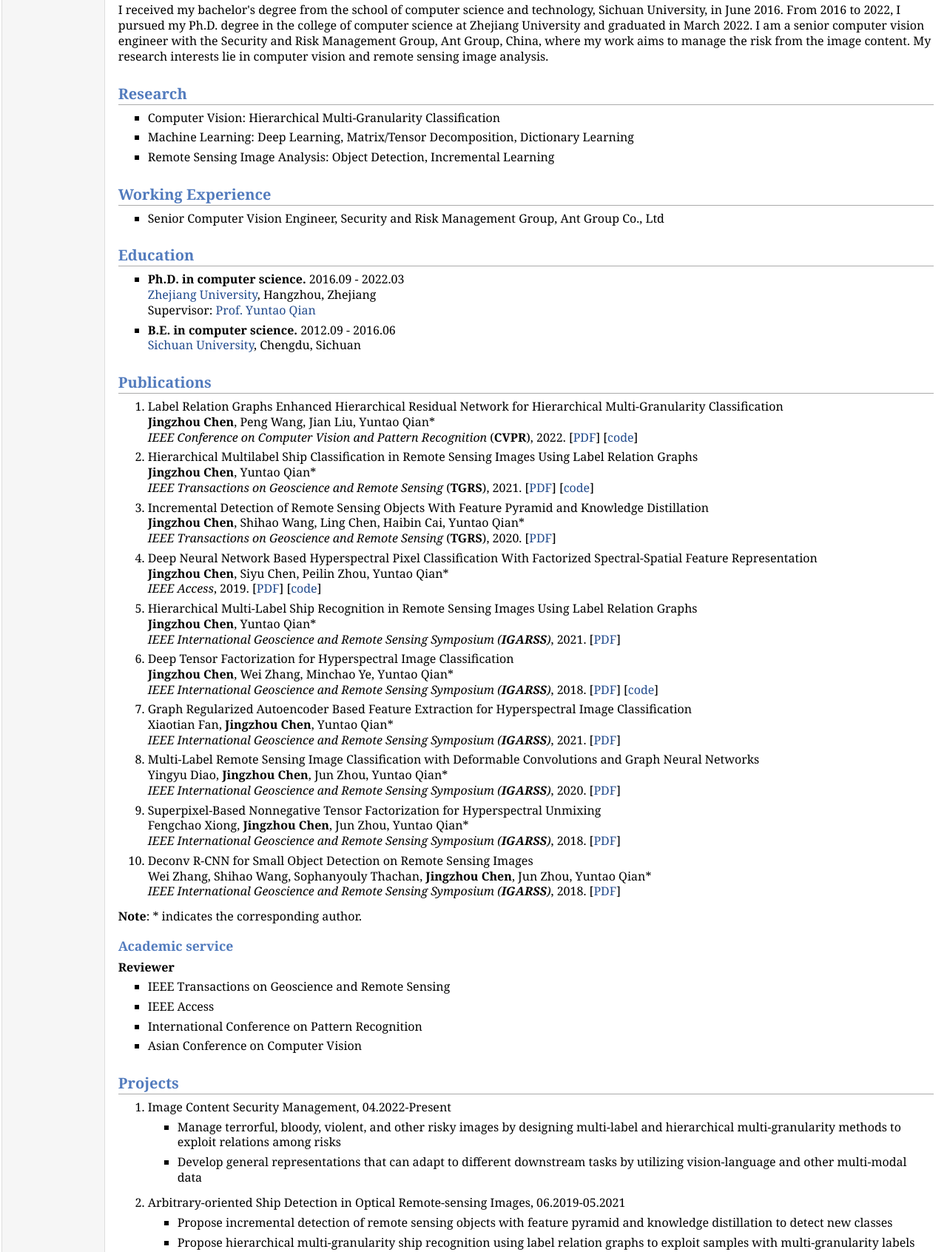
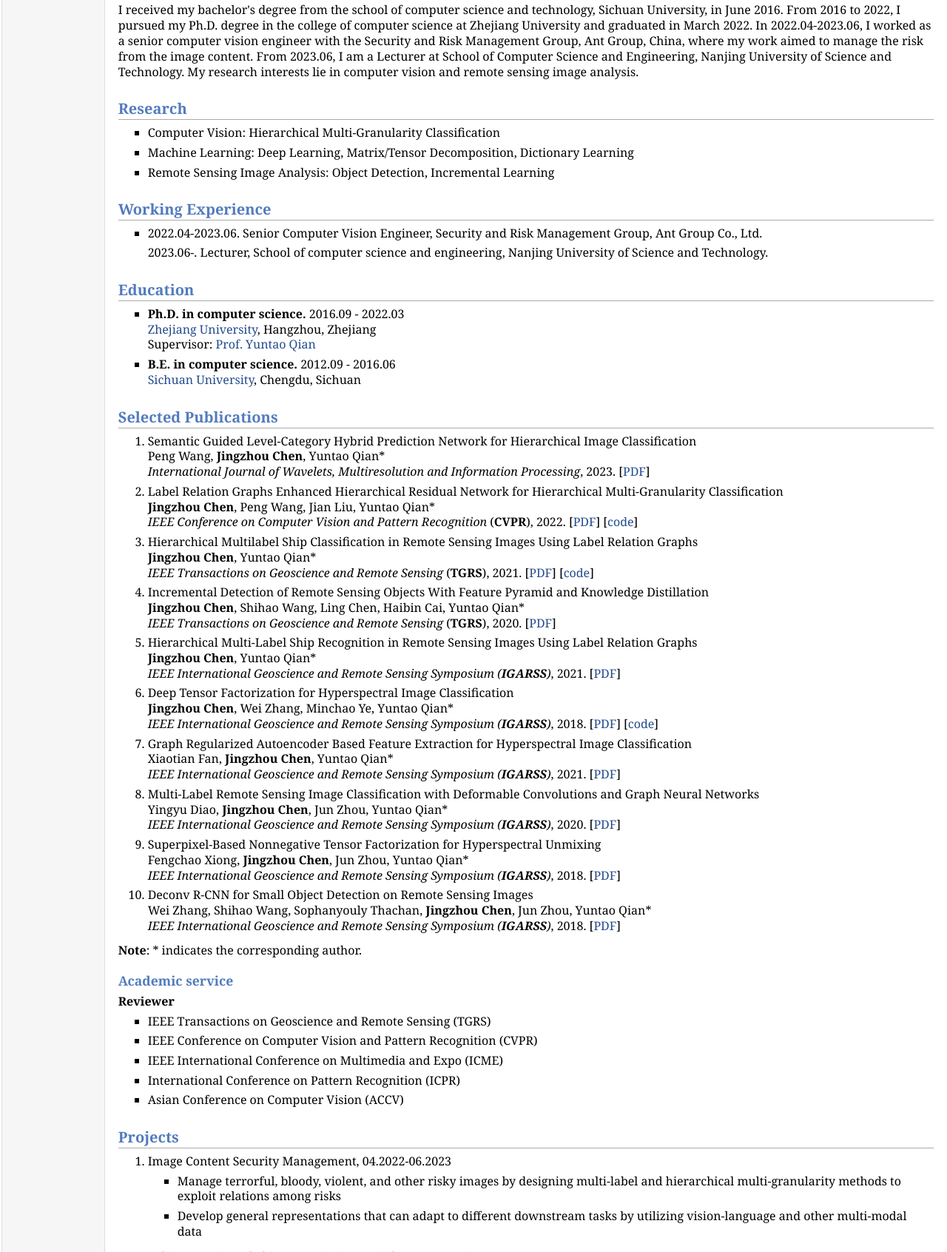
Before and after one commit to MonsterZhZh/MonsterZhZh.github.io, a plain HTML site: page index.html in a window 1280 px wide. Shown: the part 301-1993 px from the top of the page at 74% size. Drawn offline with Linux system fonts and the light colour scheme.

Commit message:
2023.12.10

```diff
--- a/index.html
+++ b/index.html
@@ -26,15 +26,17 @@
 </div>
 <table class="imgtable"><tr><td>
 <a href="https://monsterzhzh.github.io/"><img src="photos/bio.jpg" alt="alt text" width="131px" height="160px" /></a>&nbsp;</td>
-<td align="left"><p>Senior Computer Vision Engineer,<br />
-Security and Risk Management Group,<br />
-Ant Group Co., Ltd. <br />
-A Space, No. 569 Xixi Road, <br />
-Hangzhou, China <br />
-E-mail: <a href="mailto:chenjingzhoucs@gmail.com">chenjingzhoucs@gmail.com</a></p>
+<td align="left"><p>Ph.D, Lecturer,<br />
+School of Computer Science and Engineering,<br />
+Nanjing University of Science and Technology, <br />
+200 Xiaolingwei Street, Xuanwu District, <br />
+Nanjing, Jiangsu, China <br />
+E-mail: <a href="mailto:jzchen@njust.edu.cn">jzchen@njust.edu.cn</a></p>
 </td></tr></table>
 <h2>Biography</h2>
-<p>I received my bachelor's degree from the school of computer science and technology, Sichuan University, in June 2016. From 2016 to 2022, I pursued my Ph.D. degree in the college of computer science at Zhejiang University and graduated in March 2022. I am a senior computer vision engineer with the Security and Risk Management Group, Ant Group, China, where my work aims to manage the risk from the image content. My research interests lie in computer vision and remote sensing image analysis.</p>
+<p>I received my bachelor's degree from the school of computer science and technology, Sichuan University, in June 2016. From 2016 to 2022, I pursued my Ph.D. degree in the college of computer science at Zhejiang University and graduated in March 2022.
+In 2022.04-2023.06, I worked as a senior computer vision engineer with the Security and Risk Management Group, Ant Group, China, where my work aimed to manage the risk from the image content. From 2023.06, I am a Lecturer at School of Computer Science and Engineering, Nanjing University of Science and Technology.
+My research interests lie in computer vision and remote sensing image analysis.</p>
 <h2>Research</h2>
 <!-- <p>My research interests include: </p> -->
 <ul>
@@ -49,7 +51,9 @@ E-mail: <a href="mailto:chenjingzhoucs@gmail.com">chenjingzhoucs@gmail.com</a></
 </ul>
 <h2>Working Experience</h2>
 <ul>
-<li><p>Senior Computer Vision Engineer, Security and Risk Management Group, Ant Group Co., Ltd</p>
+<li>
+	<p>2022.04-2023.06. Senior Computer Vision Engineer, Security and Risk Management Group, Ant Group Co., Ltd.</p>
+	<p>2023.06-. Lecturer, School of computer science and engineering, Nanjing University of Science and Technology.</p>
 </li>
 </ul>
 <h2>Education</h2>
@@ -71,8 +75,17 @@ E-mail: <a href="mailto:chenjingzhoucs@gmail.com">chenjingzhoucs@gmail.com</a></
 	</p>
 </li>
 </ul>
-<h2>Publications</h2>
+<h2>Selected Publications</h2>
 <ol>
+<li>
+	<p>
+	<span class="article">Semantic Guided Level-Category Hybrid Prediction Network for Hierarchical Image Classification</span>
+	<br>
+	<span class="author">Peng Wang, <strong>Jingzhou Chen</strong>, Yuntao Qian*</span>
+	<br>
+	<span class="venue"> <i>International Journal of Wavelets, Multiresolution and Information Processing</i></span>, 2023. [<a href="https://arxiv.org/abs/2211.12277">PDF</a>]
+	</p>
+</li>
 <li>
 	<p>
 	<span class="article">Label Relation Graphs Enhanced Hierarchical Residual Network for Hierarchical Multi-Granularity Classification</span>
@@ -98,15 +111,6 @@ E-mail: <a href="mailto:chenjingzhoucs@gmail.com">chenjingzhoucs@gmail.com</a></
 	<span class="author"><strong>Jingzhou Chen</strong>, Shihao Wang, Ling Chen, Haibin Cai, Yuntao Qian*</span>
 	<br>
 	<span class="venue"> <i>IEEE Transactions on Geoscience and Remote Sensing</i> (<strong>TGRS</strong>)</span>, 2020. [<a href="pub/incremental.pdf">PDF</a>]
-	</p>
-</li>
-<li>
-	<p>
-	<span class="article">Deep Neural Network Based Hyperspectral Pixel Classification With Factorized Spectral-Spatial Feature Representation</span>
-	<br>
-	<span class="author"><strong>Jingzhou Chen</strong>, Siyu Chen, Peilin Zhou, Yuntao Qian*</span>
-	<br>
-	<span class="venue"> <i>IEEE Access</i></span>, 2019. [<a href="pub/FSSF.pdf">PDF</a>] [<a href="https://github.com/MonsterZhZh/FSSF-Net-for-HSI-Classification">code</a>]
 	</p>
 </li>
 <li>
@@ -169,19 +173,21 @@ E-mail: <a href="mailto:chenjingzhoucs@gmail.com">chenjingzhoucs@gmail.com</a></
 <h3>Academic service</h3>
 <p><b>Reviewer</b></p>
 <ul>
-<li><p>IEEE Transactions on Geoscience and Remote Sensing</p>
+<li><p>IEEE Transactions on Geoscience and Remote Sensing (TGRS)</p>
 </li>
-<li><p>IEEE Access</p>
+<li><p>IEEE Conference on Computer Vision and Pattern Recognition (CVPR)</p>
 </li>
-<li><p>International Conference on Pattern Recognition</p>
+<li><p>IEEE International Conference on Multimedia and Expo (ICME)</p>
 </li>
-<li><p>Asian Conference on Computer Vision</p>
+<li><p>International Conference on Pattern Recognition (ICPR)</p>
+</li>
+<li><p>Asian Conference on Computer Vision (ACCV)</p>
 </li>
 </ul>
 
 <h2>Projects</h2>
 <ol>
-<li><p>Image Content Security Management, 04.2022-Present</p></li>
+<li><p>Image Content Security Management, 04.2022-06.2023</p></li>
 <ul>
 <li><p>Manage terrorful, bloody, violent, and other risky images by designing multi-label and hierarchical multi-granularity methods to exploit relations among risks</p>
 </li>
```
